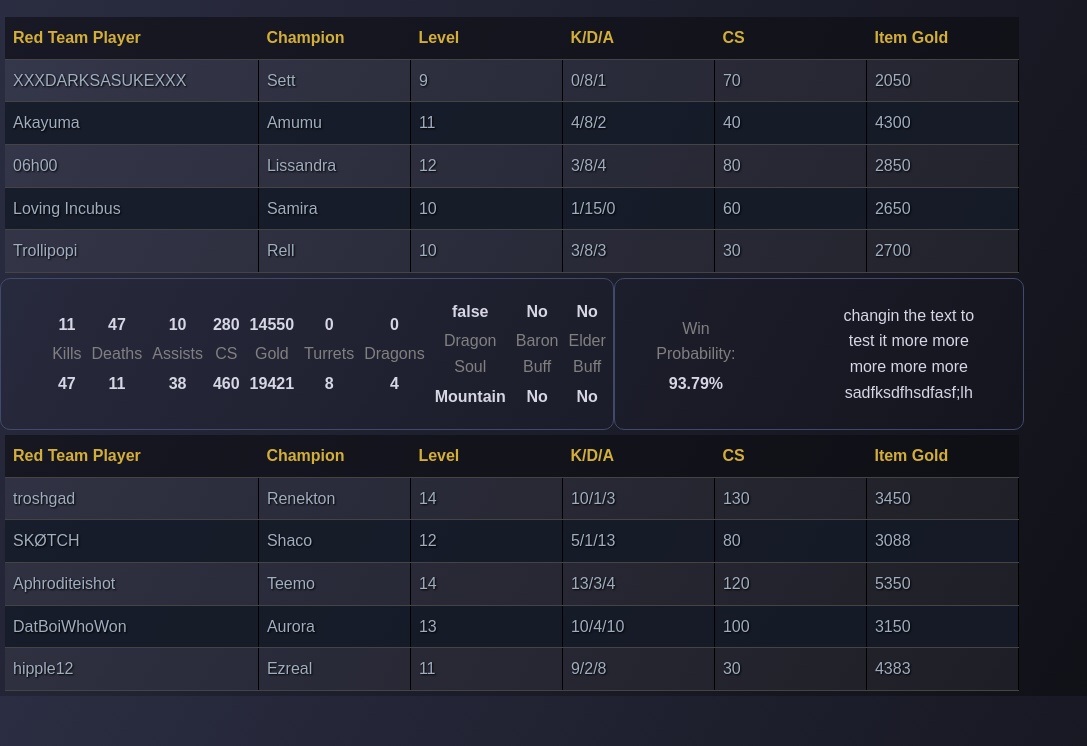
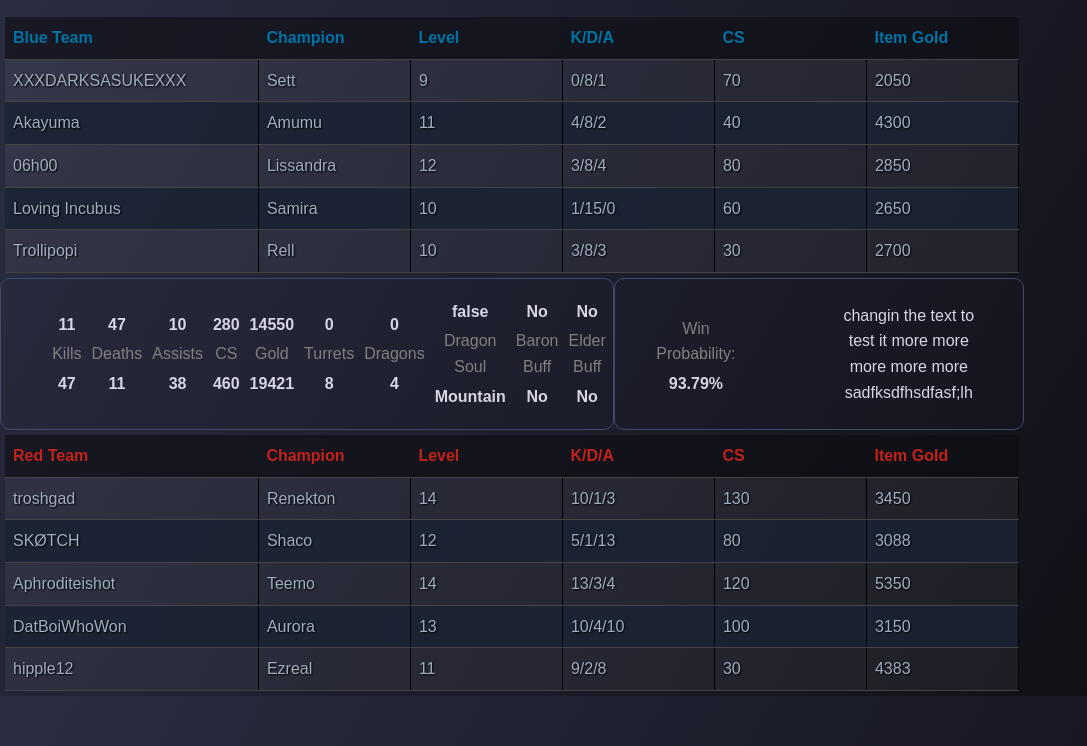
Before and after one commit to dbarwick10/ShouldIFF02, a plain HTML site: page index.html in a window 1280 px wide. Shown: the part 54-800 px from the top of the page, without its empty margins (0-1087 px from the left). Drawn offline with Linux system fonts and the light colour scheme.

Commit message:
Add files via upload

```diff
--- a/script.js
+++ b/script.js
@@ -72,16 +72,16 @@
     // Update the header with the totals
     if (teamTableId === 'order-list') {
         teamHeader.innerHTML = `
-            <th> ${activePlayerTeam === 'CHAOS' ? 'Blue Team' : 'Red Team'} Player</th>
+            <th>Blue Team</th>
             <th>Champion</th>
             <th>Level</th>
             <th>K/D/A</th>
             <th>CS</th>
             <th>Item Gold</th>
         `;
-    } else if (teamTableId === 'chaos-list') {
+    } else if (teamTableId === 'chaos-list') { //<th> ${activePlayerTeam === 'CHAOS' ? 'Blue Team' : 'Red Team'}</th>
         teamHeader.innerHTML = `
-            <th> ${activePlayerTeam === 'CHAOS' ? 'Blue Team' : 'Red Team'} Player</th>
+            <th>Red Team</th>
             <th>Champion</th>
             <th>Level</th>
             <th>K/D/A</th>
--- a/style.css
+++ b/style.css
@@ -30,7 +30,6 @@
 /* Headings */
 h1, h2 {
     color: #d4af37; /* Gold-inspired headings to give it a luxurious, victorious look */
-    /*text-shadow: 0 0 5px rgba(212, 175, 55, 0.75), 0 0 10px rgba(212, 175, 55, 0.5);*/
     margin-bottom: 15px;
     font-weight: 700;
     font-size: 2em;
@@ -56,9 +55,17 @@
     text-align: left; /* Align text to the left */
 }
 
-th {
+#chaos-list th{
     background-color: rgba(13, 13, 18, 0.6);
-    color: #d4af37;
+    color: #c1221a;
+    font-weight: bold;
+    border-bottom: 1px solid #444;
+    text-wrap: balance;
+}
+
+#order-list th{
+    background-color: rgba(13, 13, 18, 0.6);
+    color: #0073a4;
     font-weight: bold;
     border-bottom: 1px solid #444;
     text-wrap: balance;
@@ -66,7 +73,7 @@
 
 /* Styling for the table cells */
 td {
-    background-color: rgba(22, 28, 40, 0.85);
+    background-color: rgba(28, 36, 52, 0.85);
     color: #a0aec0;
     border-bottom: 1px solid #444;
     text-shadow: 1px 1px 2px black;
```
